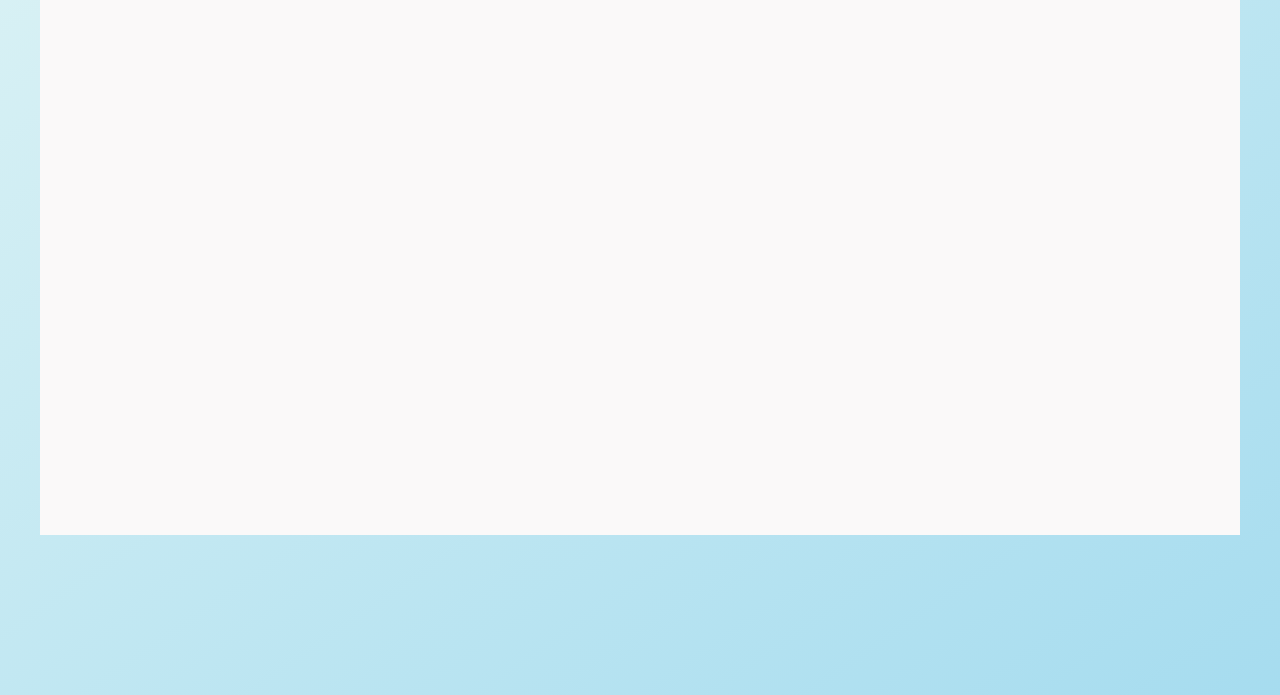
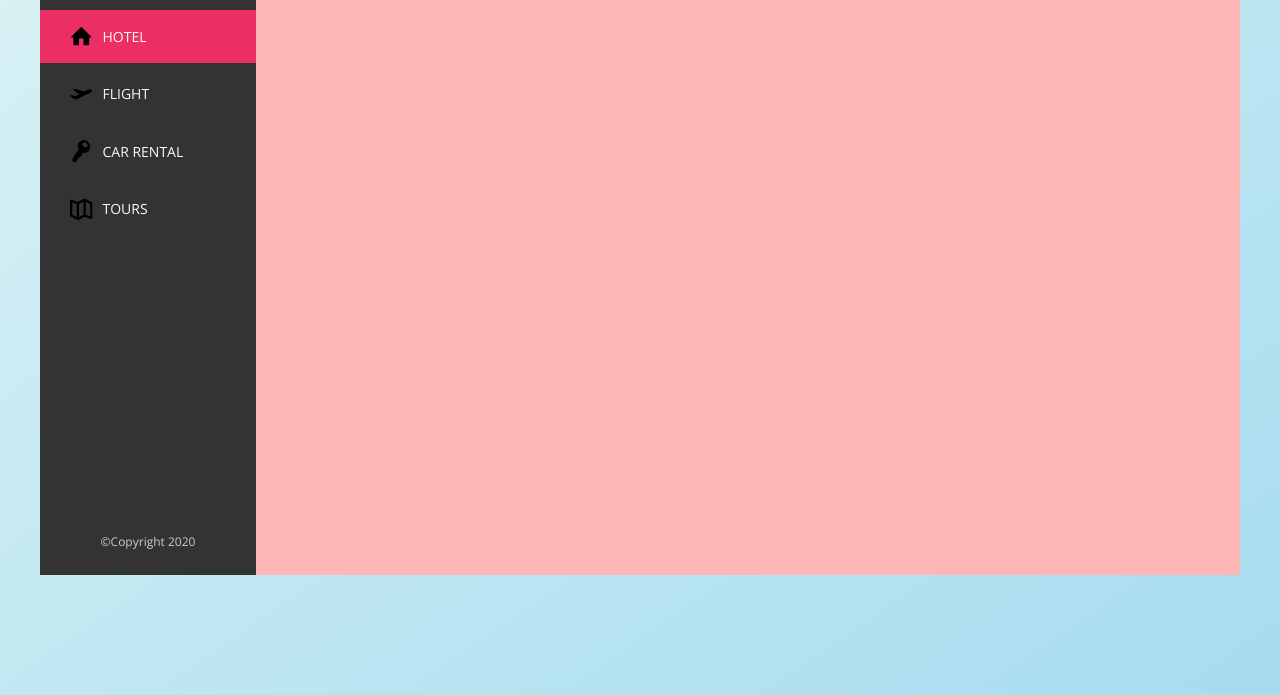
Before and after one commit to suskull/Booking-site, a website: page index.html in a window 1280 px wide. Shown: the part 185-880 px from the top of the page. Drawn offline with nearby package versions, Linux system fonts and the light colour scheme.

Commit message:
finish navigation side bar

```diff
--- a/index.html
+++ b/index.html
@@ -47,7 +47,46 @@
             </header>
             <div class="content">
                 <nav class="side-bar">
-                    This is side bar
+                    <ul class="side-nav">
+                        <li class="side-nav__item side-nav__item--actived">
+                            <a href="" class="side-nav__link">
+                                <svg class="side-nav__icon">
+                                    <use xlink:href="img/sprites.svg#icon-home"></use>
+                                </svg>
+                                <span>Hotel</span>
+                            </a>
+
+                        </li>
+                        <li class="side-nav__item">
+                            <a href="" class="side-nav__link">
+                                <svg class="side-nav__icon">
+                                    <use xlink:href="img/sprites.svg#icon-aircraft-take-off"></use>
+                                </svg>
+                                <span>Flight</span>
+                            </a>
+
+                        </li>
+
+                        <li class="side-nav__item">
+                            <a href="" class="side-nav__link">
+                                <svg class="side-nav__icon">
+                                    <use xlink:href="img/sprites.svg#icon-key"></use>
+                                </svg>
+                                <span>Car rental</span>
+                            </a>
+
+                        </li>
+                        <li class="side-nav__item">
+                            <a href="" class="side-nav__link">
+                                <svg class="side-nav__icon">
+                                    <use xlink:href="img/sprites.svg#icon-map"></use>
+                                </svg>
+                                <span>Tours</span>
+                            </a>
+
+                        </li>
+                    </ul>
+                    <span class="legal">&copy;Copyright 2020</span>
                 </nav>
                 <div class="hotel-view">
                     This is hotel view
--- a/sass/_base.scss
+++ b/sass/_base.scss
@@ -3,6 +3,7 @@
     --color-primary : #eb2f64;
     --color-primary-light: #ddf3f5;
     --color-primary-dark: #a6dcef;
+    --color-primary-actived: #FF3366;
     --grey-light-1:#faf9f9;
     --grey-light-2:#f4f2f2;
     --grey-light-3:#f0eeee;
--- a/sass/_components.scss
+++ b/sass/_components.scss
@@ -82,8 +82,8 @@
     }
 
     &__icon {
-        width: 3.25rem;
-        height: 3.25rem;
+        width: 2.25rem;
+        height: 2.25rem;
     }
 
     &__span {
@@ -115,3 +115,79 @@
         margin-right: 1rem;
     }
 }
+
+.side-nav {
+    font-size: 1.4rem;
+    list-style: none;
+    margin-top: 3.5rem;
+
+
+    &__item {
+        padding: 1.5rem 3rem ;
+        &:not(:last-child) {
+            margin-bottom: .5rem;
+
+        }
+
+        position: relative;
+    }
+
+    &__item::before {
+        content: "";
+        position: absolute;
+        top: 0;
+        left: 0;
+        width: 3px;
+        height: 100%;
+        background-color: var(--color-primary);
+        transform: scaleY(0);
+        transition: transform .2s,
+                    width .4s cubic-bezier(1, 0, 0, 1) .2s,
+                    background-color .1s;
+
+    }
+
+    &__item:hover::before,
+    &__item--actived::before {
+        transform: scaleY(1);
+        width: 100%;
+    }
+
+    &__item:active::before {
+        background-color: var(--color-primary-actived);
+
+    }
+
+    &__link {
+        &:link,
+        &:visited {
+            text-decoration: none;
+            color: var(--grey-light-1);
+
+            text-transform: uppercase;
+            position: relative;
+            z-index: 10;
+            display: block;
+            display: flex;
+            align-items: center;
+
+
+        }
+
+    }
+
+    &__icon {
+        width: 2.25rem;
+        height: 2.25rem;
+        margin-right: 1rem;
+        color: currentColor;
+    }
+
+}
+
+.legal {
+    font-size: 1.2rem;
+    color: var(--grey-light-4);
+    text-align: center;
+    padding: 2.5rem;
+}
--- a/sass/_layouts.scss
+++ b/sass/_layouts.scss
@@ -25,11 +25,18 @@
     background-color: var(--grey-dark-1);
     color: var(--grey-light-2);
     flex: 0 1 18%;
+    //height: 80%;
+
+    display: flex;
+    flex-direction: column;
+    justify-content: space-between;
+
 
 }
 
 .hotel-view {
     flex: 1;
     background-color: #ffb6b6;
+    height: 60rem;
 
 }
```
Also changed, not shown: css/style.css.
